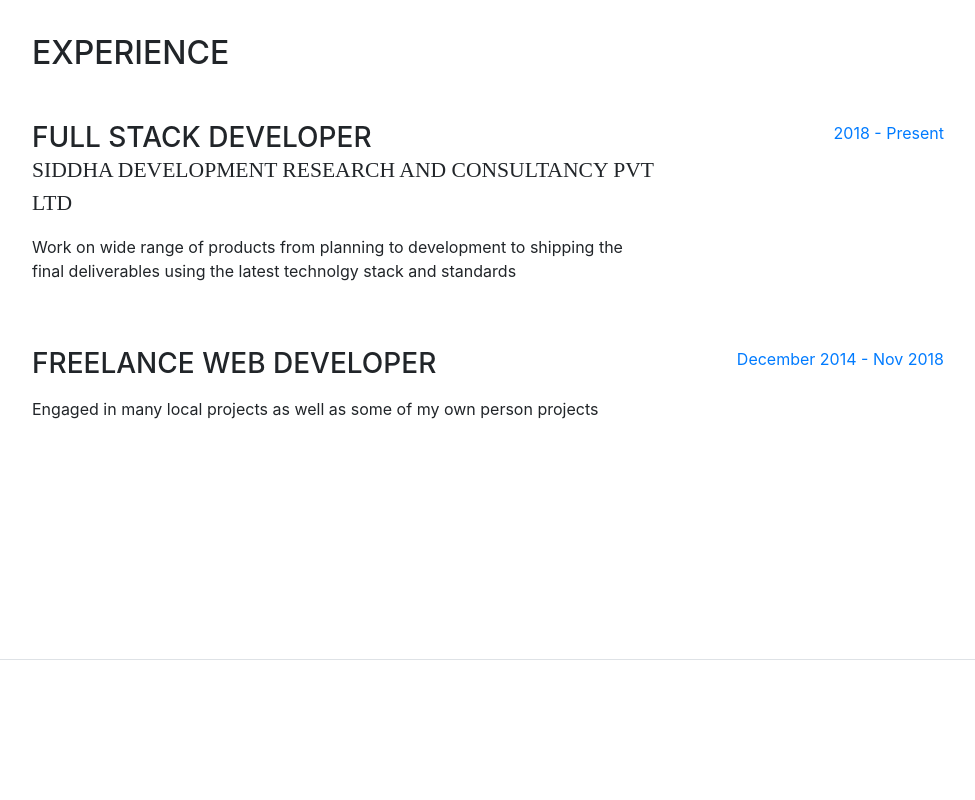
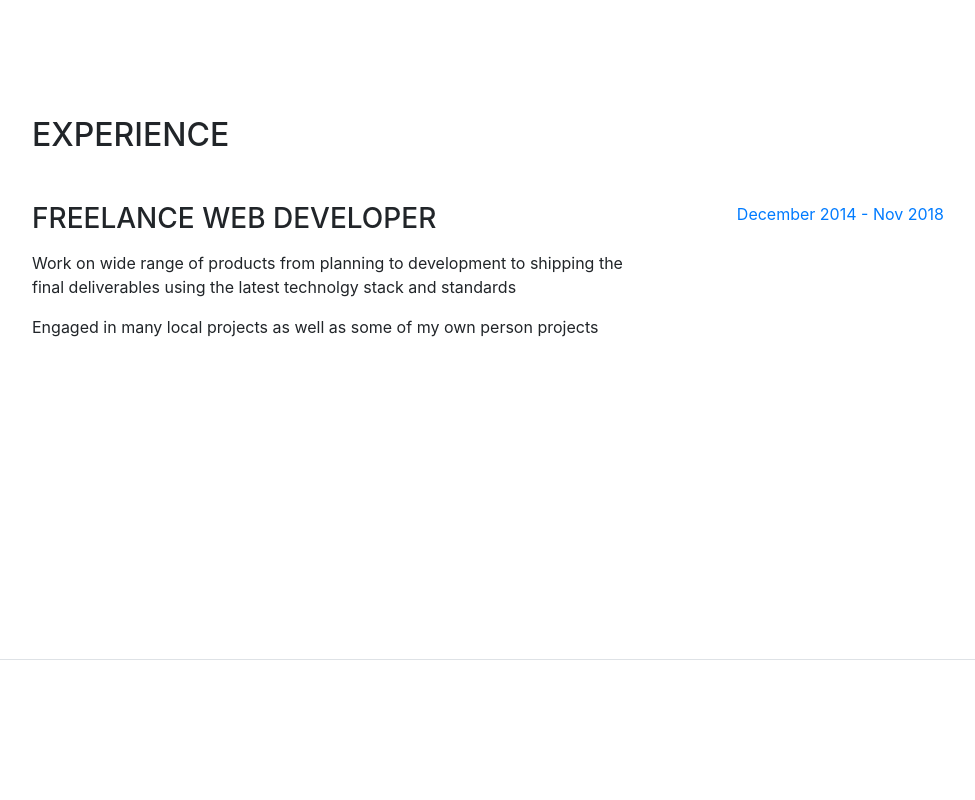
Before and after one commit to ashutoshdang/ashutoshdang.github.io, a website with bundled scripts: page index.html in a window 1280 px wide. Shown: the part 940-1740 px from the top of the page, without its empty margins (288-1263 px from the left). Built offline with nearby package versions, Linux system fonts and the light colour scheme; a web font is replaced by a local one.

Commit message:
update to index.html

```diff
--- a/index.html
+++ b/index.html
@@ -119,22 +119,13 @@
             <div class="my-auto">
                 <h2 class="mb-5">Experience</h2>
 
-                <div class="resume-item d-flex flex-column flex-md-row mb-5">
-                    <div class="resume-content mr-auto">
-                        <h3 class="mb-0">Full Stack Developer</h3>
-                        <div class="subheading mb-3"> Siddha Development Research and Consultancy Pvt Ltd</div>
-                        <p>Work on wide range of products from planning to development to shipping the final deliverables using the latest technolgy stack and standards
-                             </p>
-                    </div>
-                    <div class="resume-date text-md-right">
-                        <span class="text-primary"> 2018 - Present</span>
-                    </div>
-                </div>
 
                 <div class="resume-item d-flex flex-column flex-md-row mb-5">
                     <div class="resume-content mr-auto">
                         <h3 class="mb-0"> Freelance Web Developer</h3>
                         <div class="subheading mb-3"></div>
+                        <p>Work on wide range of products from planning to development to shipping the final deliverables using the latest technolgy stack and standards
+                             </p>
                         <p> Engaged in many local projects as well as some of my own person projects</p>
                     </div>
                     <div class="resume-date text-md-right">
@@ -154,7 +145,7 @@
                         <h3 class="mb-0">Biju Patnaik University of Technology</h3>
                         <div class="subheading mb-3">BTech</div>
                         <div>Elcectronics and Communication Engg</div>
-                        <p>CGPA: 7.43</p>
+
                     </div>
                     <div class="resume-date text-md-right">
                         <span class="text-primary">August 2008 - Aug 2012</span>
```
